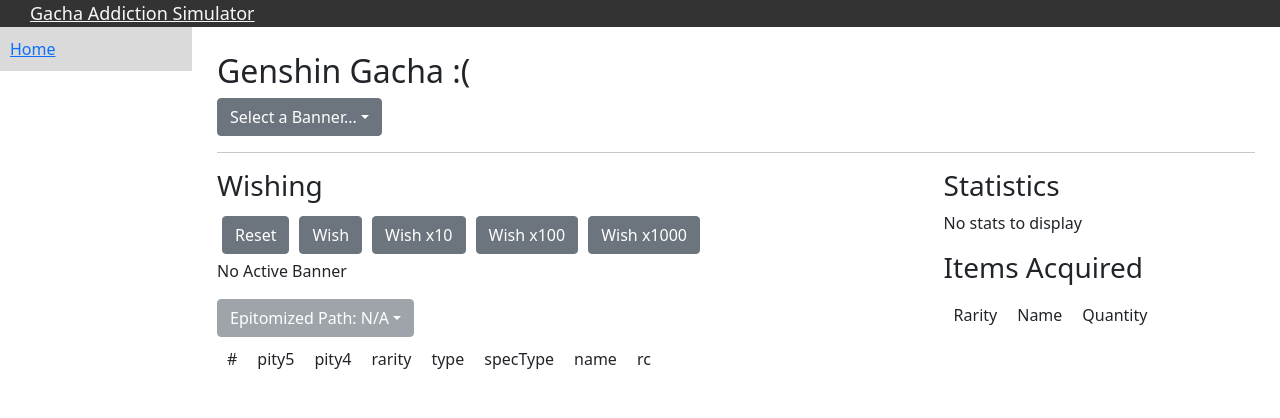
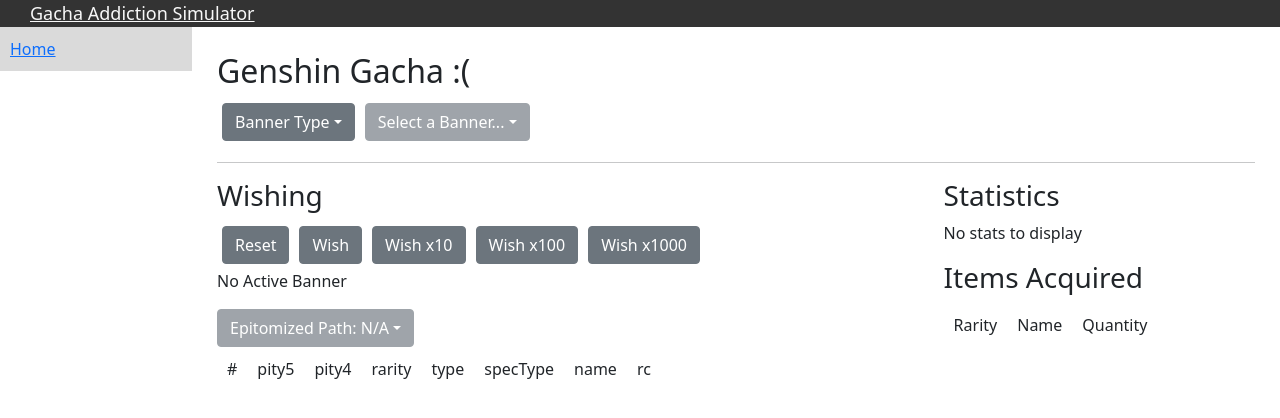
Before and after one commit to YifanXu/GenshinGachaSimulator, a React (Create React App) app: page / in a window 1280 px wide. Shown: the top 418 px of the page. Built offline with nearby package versions, Linux system fonts and the light colour scheme.

Commit message:
seperate banner selection into two dropdowns

```diff
--- a/src/pages/Home.css
+++ b/src/pages/Home.css
@@ -17,3 +17,7 @@
   float: right;
   width: 30%;
 }
+
+.bannerSelector > div {
+  margin: 5px;
+}
--- a/src/pages/Home.js
+++ b/src/pages/Home.js
@@ -14,6 +14,13 @@
   5: '#c79b18'
 }
 
+const bannerTypeTxt = {
+  'n': 'Banner Type',
+  's': 'Standard Banner',
+  'c': 'Character Banner',
+  'w': 'Weapon Banner'
+}
+
 const colorPull = (pull, column) => {
   let style = {}
   if(pullColors[pull.rarity]) style.color = pullColors[pull.rarity]
@@ -25,7 +32,10 @@
   constructor(props) {
     super(props)
     this.state = {
-      dropdownOpen: false,
+      typeDropOpen: false,
+      activeTypeFilter: 'n',
+      activeBannerList: [],
+      bannerDropOpen: false,
       epDropOpen: false,
       epitomeValue: "",
       activeType: '',
@@ -70,6 +80,10 @@
     }
 
     this.setState(reducer)
+  }
+
+  resetBannerType (newType, newList) {
+
   }
 
   pull(repeats = 10) {
@@ -135,19 +149,23 @@
     return (
       <div className="full">
         <h2>Genshin Gacha :(</h2>
-        <div>
-          <ButtonDropdown isOpen={this.state.dropdownOpen} toggle={(e) => this.setState({dropdownOpen: !this.state.dropdownOpen})}>
+        <div className='bannerSelector'>
+          <ButtonDropdown isOpen={this.state.typeDropOpen} toggle={(e) => this.setState({typeDropOpen: !this.state.typeDropOpen})}>
             <DropdownToggle caret>
-              {this.state.activeType ? (this.state.activeBanner ? this.state.activeBanner.fullName : "Standard Banner") : "Select a Banner..."}
+              {bannerTypeTxt[this.state.activeTypeFilter]}
             </DropdownToggle>
             <DropdownMenu>
-              <DropdownItem onClick={()=>this.resetBanner({activeType: 's', activeBanner: null})}>Standard Banner</DropdownItem>
-
-              <DropdownItem header>Character</DropdownItem>
-              {Object.keys(banners.character).map(bannerName => <DropdownItem key={bannerName} onClick={()=>this.resetBanner({activeType: 'c', activeBanner: banners.character[bannerName]})}>{bannerName}</DropdownItem>)}
-
-              <DropdownItem header>Weapon</DropdownItem>
-              {Object.keys(banners.weapon).map(bannerName => <DropdownItem key={bannerName} onClick={()=>this.resetBanner({activeType: 'w', activeBanner: banners.weapon[bannerName]})}>{bannerName}</DropdownItem>)}
+              <DropdownItem onClick={()=>{this.setState({activeTypeFilter: 's', activeBannerList: []}); this.resetBanner({activeType: 's', activeBanner: null})}}>Standard Banner</DropdownItem>
+              <DropdownItem onClick={()=>this.setState({activeTypeFilter: 'c', activeBannerList: banners.character})}>Character Banner</DropdownItem>
+              <DropdownItem onClick={()=>this.setState({activeTypeFilter: 'w', activeBannerList: banners.weapon})}>Weapon Banner</DropdownItem>
+            </DropdownMenu>
+          </ButtonDropdown>
+          <ButtonDropdown isOpen={this.state.bannerDropOpen} toggle={(e) => this.setState({bannerDropOpen: !this.state.bannerDropOpen})}>
+            <DropdownToggle caret disabled={this.state.activeTypeFilter === 'n' || this.state.activeTypeFilter === 's'}>
+              {this.state.activeBanner ? this.state.activeBanner.fullName : "Select a Banner..."}
+            </DropdownToggle>
+            <DropdownMenu>
+              {Object.keys(this.state.activeBannerList).map(bannerName => <DropdownItem key={bannerName} onClick={()=>this.resetBanner({activeType: this.state.activeTypeFilter, activeBanner: this.state.activeBannerList[bannerName]})}>{bannerName}</DropdownItem>)}
             </DropdownMenu>
           </ButtonDropdown>
         </div>
```
